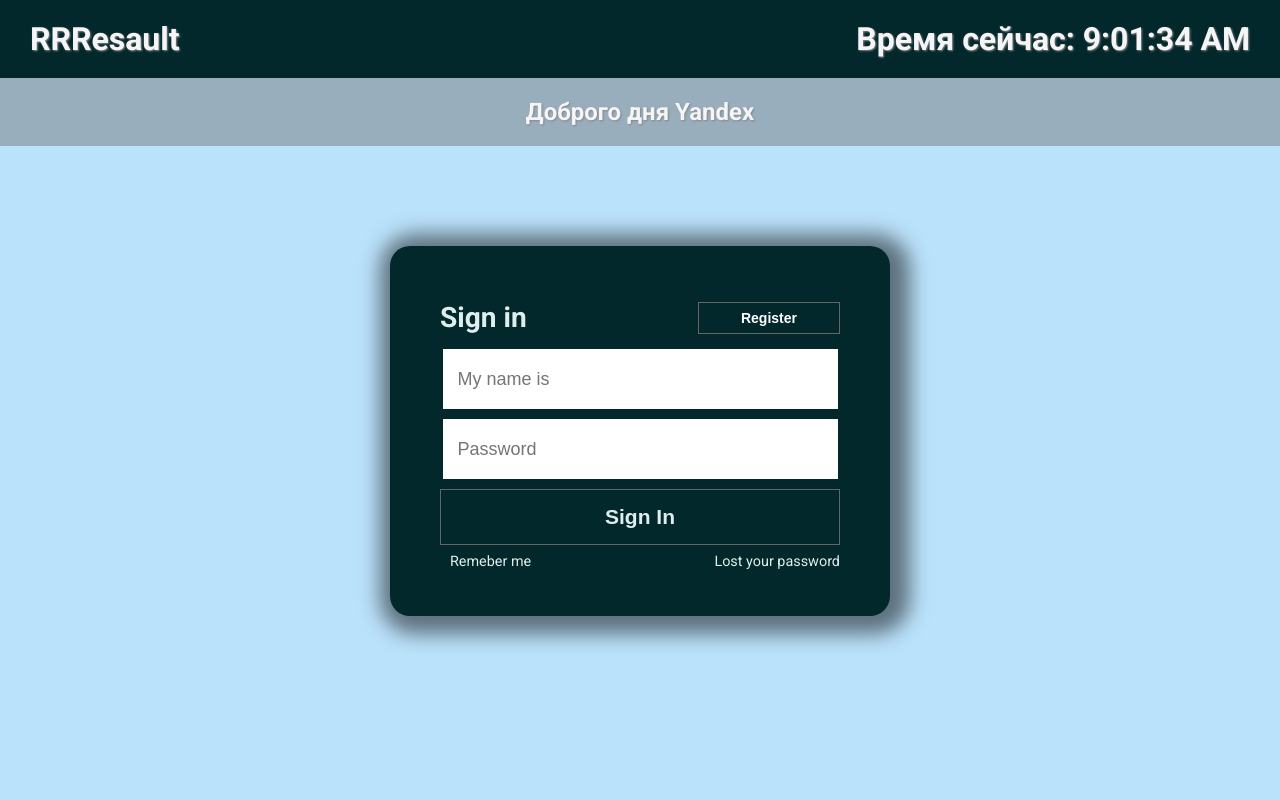
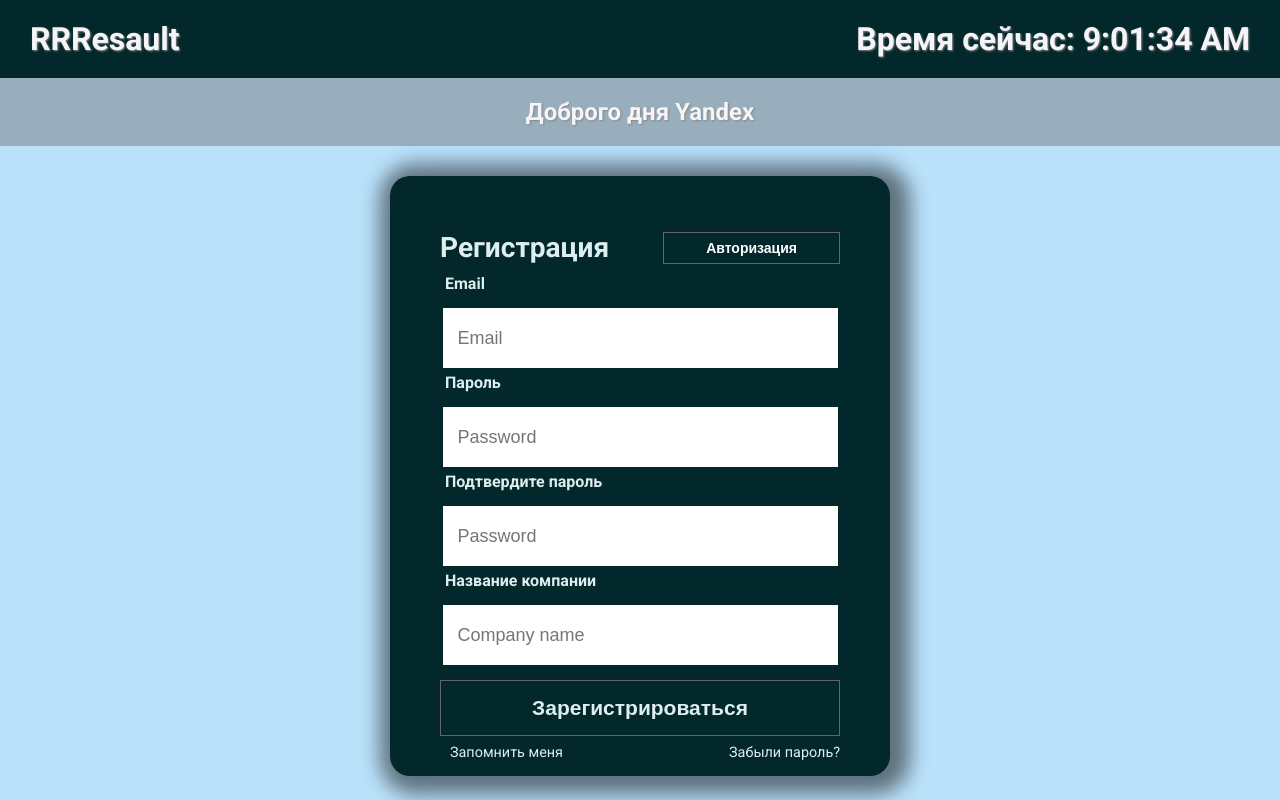
Before and after one commit to 132rust/HiringApp, a React (Create React App) app in the folder frontend/: page /register in a window 1280 px wide. Built offline with nearby package versions, Linux system fonts and the light colour scheme.

Commit message:
create react in layout

```diff
--- a/frontend/src/App.css
+++ b/frontend/src/App.css
@@ -278,7 +278,7 @@ form button{
   font-weight: bold;
   background: none;
   margin: 0 auto;
-  margin-top: 10px;
+  margin-top: 15px;
   width: 400px;
 }
 form button:hover{
@@ -313,3 +313,69 @@ form button:hover{
   border-bottom: 1px solid #498F95;
 
 }
+
+/* REGISTR */
+
+.wrapper_register{
+  width: 500px;
+  height: 600px;
+  display: flex;
+  flex-direction: column;
+  margin: 0 auto;
+  margin-top: 30px;
+  background-color: #03282B;
+  border-radius: 20px;
+  align-items: center;
+  box-shadow: 5px 3px 20px 15px rgba(0, 0, 0, 0.5);
+}
+
+
+.wrapper_header_register{
+  display: flex;
+  justify-content: space-between;
+  padding: 5px;
+  font-size: 24px;
+  color: #deeeef;
+  width: 400px;
+  align-items: center;
+  margin-top: 50px;
+}
+
+
+.wrapper_header_register button{
+  background: none;
+  color: white;
+  border: 1px solid #666;
+  padding: 7px 42px;
+  font-size: 14px;
+  font-weight: bold;
+
+}
+.wrapper_header_register button:hover{
+  background-color: #498F95;
+
+}
+.wrapper_register form{
+  display: flex;
+  flex-direction: column;
+
+}
+
+.wrapper_register input {
+  width: 365px;
+  height: 30px;
+  padding: 15px;
+  border: none;
+  display: flex;
+  align-items: center;
+  margin: 0 auto;
+  margin-top: 10px;
+  font-size: 18px;
+}
+
+form label{
+  color:#deeeef;
+  font-weight: bold;
+  padding: 5px;
+
+}
--- a/frontend/src/App.js
+++ b/frontend/src/App.js
@@ -1,13 +1,14 @@
 import './App.css';
+// import { BrowserRouter, Routes, Route } from 'react-router-dom';
 import Header from './layouts /components/Header';
 import Main from './layouts /components/Main';
 // import Room from './layouts /room/Room';
-import SignIn from './layouts /register/SignIn';
-
+// import SignIn from './layouts /register/SignIn';
+import Register from './layouts /auth/register/Register';
 
 function App() {
   if (true) {
-    return (<SignIn />)}
+    return (<Register />)}
     else
 
 //   if (false) {return (<Room />)}
--- a/frontend/src/layouts /register/SignIn.jsx
+++ b/frontend/src/layouts /auth/login/SignIn.jsx
@@ -1,5 +1,5 @@
 import React from "react";
-import Header from "../components/Header";
+import Header from "../../components/Header";
 
 
 
@@ -14,18 +14,18 @@ export default function SignIn() {
           <div className="wrapper">
 
             <div className="wrapper_header">
-                <h3>Sign in</h3>
-                <button>Register</button>
+                <h3>Авторизация</h3>
+                <button>Регистрация</button>
 
             </div>
                 <form>
 
                     <input type="text" placeholder="My name is"/>
                     <input type="password" placeholder="Password"/>
-                    <button>Sign In</button>
+                    <button>Войти</button>
                     <div className="label_text">
-                    <span className="check-label">Remeber me</span>
-                    <span className="forgot-label">Lost your password</span>
+                    <span className="check-label">Запомнить меня</span>
+                    <span className="forgot-label">Забыли пароль?</span>
                     </div>
                 </form>
 
--- /dev/null
+++ b/frontend/src/layouts /auth/register/Register.jsx
@@ -0,0 +1,66 @@
+import Header from "../../components/Header"
+
+
+export default function Register(){
+
+    return(
+
+        <>
+
+        <Header />
+          <div className="wrapper_register">
+
+            <div className="wrapper_header_register">
+                <h3>Регистрация</h3>
+                <button>Авторизация</button>
+
+            </div>
+                <form>
+                    <label>Email</label>
+                    <input
+                     type="email"
+                     placeholder="Email"
+                     name="email"
+                     autoComplete='off'
+                     title="Введите корректный email адрес (например, example@gmail.com)"
+                     />
+
+                    <label>Пароль</label>
+                    <input
+                    type="password"
+                    name="password"
+                    placeholder="Password"
+
+                    />
+
+                    <label>Подтвердите пароль</label>
+                    <input
+                     type="password"
+                     placeholder="Password"
+                     name="confirmPassword"
+
+                     />
+
+                    <label>Название компании</label>
+                    <input
+                    type="text"
+                    placeholder="Company name"
+                    name='companyName'
+
+                    />
+
+                    <button>Зарегистрироваться</button>
+                    <div className="label_text">
+                    <span className="check-label">Запомнить меня</span>
+                    <span className="forgot-label">Забыли пароль?</span>
+                    </div>
+                </form>
+
+          </div>
+
+
+        </>
+    )
+
+
+};
```
Also changed, not shown: 1 other file (tests, documents, lock files or other folders).
